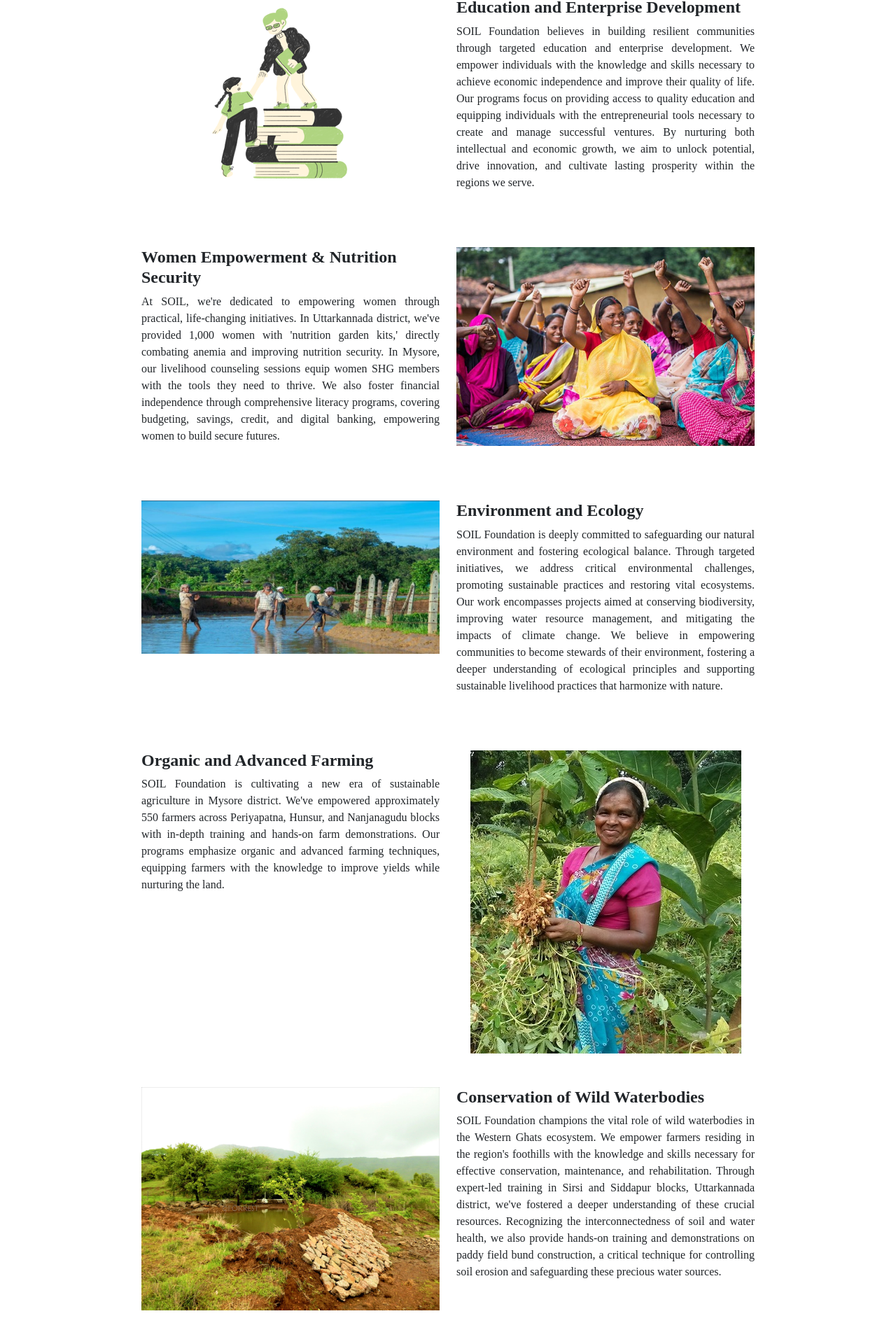
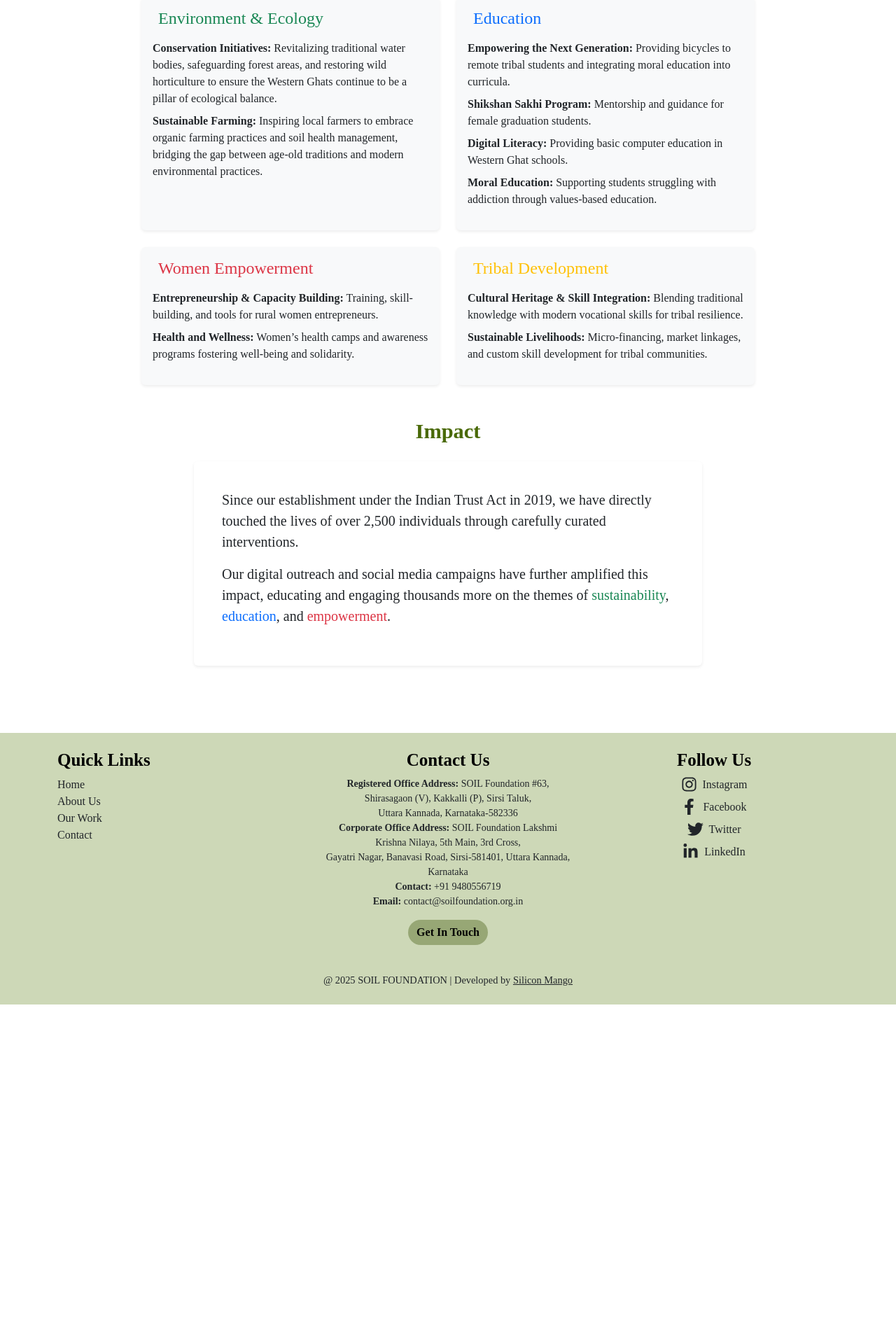
Before and after one commit to k121mayur/SOIL_Foundation, a React (Create React App) app: page /work in a window 1280 px wide. Shown: the part 434-2354 px from the top of the page at 70% size. After the commit the page ends 1869 px from the top, so only its background shows below. Built offline with nearby package versions, Linux system fonts and the light colour scheme.

Commit message:
Updated website with meeting with Virendra Sir

```diff
--- a/src/components/CustomNavbar.jsx
+++ b/src/components/CustomNavbar.jsx
@@ -122,7 +122,6 @@ function CustomNavbar() {
             >
               <NavDropdown.Item as={HashLink} to="/work#areasOfWork">Areas of Work</NavDropdown.Item>
               <NavDropdown.Item as={HashLink} to="/work#impact">Impact</NavDropdown.Item>
-              <NavDropdown.Item as={HashLink} to="/work#objectives">Objectives</NavDropdown.Item>
             </NavDropdown>
 
             {/* Contact Us Link */}
--- a/src/pages/HomePage.jsx
+++ b/src/pages/HomePage.jsx
@@ -5,6 +5,8 @@ import Education from "../images/1.2.png";
 import WomenEmpowerment from "../images/3.png";
 import Environment from "../images/4.png";
 import "bootstrap/dist/css/bootstrap.min.css"; // Import Bootstrap CSS
+import Education_modern from '../images/7.png';
+import tribal_developemnt from "../assets/Tribal Development.jpg";
 
 function HomePage() {
   return (
@@ -155,7 +157,7 @@ function HomePage() {
 
         {/* Container for the 3 images in a row */}
         <Row className="d-flex justify-content-center">
-          <Col md={4} className="text-center mb-4">
+          <Col md={3} className="text-center mb-4">
             {/* 1st Box */}
             <div>
               <img
@@ -177,7 +179,7 @@ function HomePage() {
           </Col>
 
           {/* 2nd Box */}
-          <Col md={4} className="text-center mb-4">
+          <Col md={3} className="text-center mb-4">
             <div>
               <img
                 src={WomenEmpowerment}
@@ -198,10 +200,10 @@ function HomePage() {
           </Col>
 
           {/* 3rd Box */}
-          <Col md={4} className="text-center mb-4">
+          <Col md={3} className="text-center mb-4">
             <div>
               <img
-                src={Education}
+                src={Education_modern}
                 alt="Education and Enterprise Development"
                 className="img-fluid"
               />
@@ -218,10 +220,10 @@ function HomePage() {
             </p>
           </Col>
           {/* 3rd Box */}
-          <Col md={4} className="text-center mb-4">
+          <Col md={3} className="text-center mb-4">
             <div>
               <img
-                src={Education}
+                src={tribal_developemnt}
                 alt="Tribal Development"
                 className="img-fluid"
               />
--- a/src/pages/OurWorkPage.jsx
+++ b/src/pages/OurWorkPage.jsx
@@ -52,103 +52,106 @@ function OurWorkPage() {
           <h2 className="section-heading text-center mb-4" style={{ color: '#496907', fontFamily: 'Times New Roman, Noto Serif Devnagri', fontSize: '1.9rem', fontWeight: '900' }}>
             Areas of Operations
           </h2>
+           <div class="row g-4">
+            <div class="col-md-6 ">
+              <div class="card shadow-sm h-100 border-0 bg-light">
+                <div class="card-body">
+                  <h4 class="card-title text-success mb-3">
+                    <i class="bi bi-tree-fill me-2"></i>Environment & Ecology
+                  </h4>
+                  <ul class="list-unstyled">
+                    <li>
+                      <strong>Conservation Initiatives:</strong> Revitalizing
+                      traditional water bodies, safeguarding forest areas, and
+                      restoring wild horticulture to ensure the Western Ghats
+                      continue to be a pillar of ecological balance.
+                    </li>
+                    <li class="mt-2">
+                      <strong>Sustainable Farming:</strong> Inspiring local
+                      farmers to embrace organic farming practices and soil
+                      health management, bridging the gap between age-old
+                      traditions and modern environmental practices.
+                    </li>
+                  </ul>
+                </div>
+              </div>
+            </div>
 
-          {/* Education and Enterprise Development */}
-          <Row className="mb-5">
-            <Col md={6} className="text-center">
-              <img src={Education} alt="Education and Enterprise Development" className="img-fluid" style={{ maxWidth: '100%', height: 'auto' }} />
-            </Col>
-            <Col md={6} className="mb-3">
-              <h4 className="fw-bold" style={{ fontFamily: 'Times New Roman, Noto Serif Devnagri' }}>Education and Enterprise Development</h4>
-              <p style={{ textAlign: 'justify', fontFamily: 'Times New Roman, Noto Serif Devnagri' }}>
-                SOIL Foundation believes in building resilient communities through targeted
-                education and enterprise development. We empower individuals with the knowledge
-                and skills necessary to achieve economic independence and improve their quality
-                of life. Our programs focus on providing access to quality education and
-                equipping individuals with the entrepreneurial tools necessary to create and
-                manage successful ventures. By nurturing both intellectual and economic growth,
-                we aim to unlock potential, drive innovation, and cultivate lasting prosperity
-                within the regions we serve.
-              </p>
-            </Col>
-          </Row>
+            <div class="col-md-6">
+              <div class="card shadow-sm h-100 border-0 bg-light">
+                <div class="card-body">
+                  <h4 class="card-title text-primary mb-3">
+                    <i class="bi bi-book-fill me-2"></i>Education
+                  </h4>
+                  <ul class="list-unstyled">
+                    <li>
+                      <strong>Empowering the Next Generation:</strong> Providing
+                      bicycles to remote tribal students and integrating moral
+                      education into curricula.
+                    </li>
+                    <li class="mt-2">
+                      <strong>Shikshan Sakhi Program:</strong> Mentorship and
+                      guidance for female graduation students.
+                    </li>
+                    <li class="mt-2">
+                      <strong>Digital Literacy:</strong> Providing basic
+                      computer education in Western Ghat schools.
+                    </li>
+                    <li class="mt-2">
+                      <strong>Moral Education:</strong> Supporting students
+                      struggling with addiction through values-based education.
+                    </li>
+                  </ul>
+                </div>
+              </div>
+            </div>
 
-          {/* Women Empowerment & Nutrition Security */}
-          <Row className="mb-5">
-            <Col md={6} className="order-md-2 text-center">
-              <img src={womenEmpowerment} alt="Women Empowerment" className="img-fluid" style={{ maxWidth: '100%', height: 'auto' }} />
-            </Col>
-            <Col md={6} className="order-md-1 mb-3">
-              <h4 className="fw-bold" style={{ fontFamily: 'Times New Roman, Noto Serif Devnagri' }}>Women Empowerment & Nutrition Security</h4>
-              <p style={{ textAlign: 'justify', fontFamily: 'Times New Roman, Noto Serif Devnagri' }}>
-                At SOIL, we're dedicated to empowering women through practical, life-changing
-                initiatives. In Uttarkannada district, we've provided 1,000 women with
-                'nutrition garden kits,' directly combating anemia and improving nutrition
-                security. In Mysore, our livelihood counseling sessions equip women SHG members
-                with the tools they need to thrive. We also foster financial independence
-                through comprehensive literacy programs, covering budgeting, savings, credit,
-                and digital banking, empowering women to build secure futures.
-              </p>
-            </Col>
-          </Row>
+            <div class="col-md-6">
+              <div class="card shadow-sm h-100 border-0 bg-light">
+                <div class="card-body">
+                  <h4 class="card-title text-danger mb-3">
+                    <i class="bi bi-gender-female me-2"></i>Women Empowerment
+                  </h4>
+                  <ul class="list-unstyled">
+                    <li>
+                      <strong>Entrepreneurship & Capacity Building:</strong>{" "}
+                      Training, skill-building, and tools for rural women
+                      entrepreneurs.
+                    </li>
+                    <li class="mt-2">
+                      <strong>Health and Wellness:</strong> Women’s health camps
+                      and awareness programs fostering well-being and
+                      solidarity.
+                    </li>
+                  </ul>
+                </div>
+              </div>
+            </div>
 
-          {/* Environment and Ecology */}
-          <Row className="mb-5">
-            <Col md={6} className="text-center">
-              <img src={Ecology} alt="Environment and Ecology" className="img-fluid" style={{ maxWidth: '100%', height: 'auto' }} />
-            </Col>
-            <Col md={6} className="mb-3">
-              <h4 className="fw-bold" style={{ fontFamily: 'Times New Roman, Noto Serif Devnagri' }}>Environment and Ecology</h4>
-              <p style={{ textAlign: 'justify', fontFamily: 'Times New Roman, Noto Serif Devnagri' }}>
-                SOIL Foundation is deeply committed to safeguarding our natural environment
-                and fostering ecological balance. Through targeted initiatives, we address
-                critical environmental challenges, promoting sustainable practices and
-                restoring vital ecosystems. Our work encompasses projects aimed at conserving
-                biodiversity, improving water resource management, and mitigating the impacts
-                of climate change. We believe in empowering communities to become stewards
-                of their environment, fostering a deeper understanding of ecological principles
-                and supporting sustainable livelihood practices that harmonize with nature.
-              </p>
-            </Col>
-          </Row>
+            <div class="col-md-6">
+              <div class="card shadow-sm h-100 border-0 bg-light">
+                <div class="card-body">
+                  <h4 class="card-title text-warning mb-3">
+                    <i class="bi bi-people-fill me-2"></i>Tribal Development
+                  </h4>
+                  <ul class="list-unstyled">
+                    <li>
+                      <strong>Cultural Heritage & Skill Integration:</strong>{" "}
+                      Blending traditional knowledge with modern vocational
+                      skills for tribal resilience.
+                    </li>
+                    <li class="mt-2">
+                      <strong>Sustainable Livelihoods:</strong> Micro-financing,
+                      market linkages, and custom skill development for tribal
+                      communities.
+                    </li>
+                  </ul>
+                </div>
+              </div>
+            </div>
+          </div>
 
-          {/* Organic and Advanced Farming */}
-          <Row className="mb-5">
-            <Col md={6} className="order-md-2 text-center">
-              <img src={organicFarming} alt="Organic and Advanced Farming" className="img-fluid" style={{ maxWidth: '100%', height: 'auto' }} />
-            </Col>
-            <Col md={6} className="order-md-1 mb-3">
-              <h4 className="fw-bold" style={{ fontFamily: 'Times New Roman, Noto Serif Devnagri' }}>Organic and Advanced Farming</h4>
-              <p style={{ textAlign: 'justify', fontFamily: 'Times New Roman, Noto Serif Devnagri' }}>
-                SOIL Foundation is cultivating a new era of sustainable agriculture in Mysore
-                district. We've empowered approximately 550 farmers across Periyapatna, Hunsur,
-                and Nanjanagudu blocks with in-depth training and hands-on farm demonstrations.
-                Our programs emphasize organic and advanced farming techniques, equipping
-                farmers with the knowledge to improve yields while nurturing the land.
-              </p>
-            </Col>
-          </Row>
 
-          {/* Conservation of Wild Water Bodies */}
-          <Row className="mb-5">
-            <Col md={6} className="text-center">
-              <img src={Water} alt="Conservation of Wild Waterbodies" className="img-fluid" style={{ maxWidth: '100%', height: 'auto' }} />
-            </Col>
-            <Col md={6} className="mb-3">
-              <h4 className="fw-bold" style={{ fontFamily: 'Times New Roman, Noto Serif Devnagri' }}>Conservation of Wild Waterbodies</h4>
-              <p style={{ textAlign: 'justify', fontFamily: 'Times New Roman, Noto Serif Devnagri' }}>
-                SOIL Foundation champions the vital role of wild waterbodies in the Western
-                Ghats ecosystem. We empower farmers residing in the region's foothills with
-                the knowledge and skills necessary for effective conservation, maintenance,
-                and rehabilitation. Through expert-led training in Sirsi and Siddapur blocks,
-                Uttarkannada district, we've fostered a deeper understanding of these crucial
-                resources. Recognizing the interconnectedness of soil and water health, we
-                also provide hands-on training and demonstrations on paddy field bund
-                construction, a critical technique for controlling soil erosion and
-                safeguarding these precious water sources.
-              </p>
-            </Col>
-          </Row>
         </section>
 
         {/* Impact Section */}
@@ -156,46 +159,34 @@ function OurWorkPage() {
           <h2 className="section-heading text-center mb-4" style={{ fontFamily: 'Times New Roman, Noto Serif Devnagri', fontSize: '1.9rem', fontWeight: '900' }}>
             Impact
           </h2>
-          <p style={{ textAlign: 'justify', fontFamily: 'Times New Roman, Noto Serif Devnagri' }}>
-            SOIL Foundation's diverse interventions have directly transformed the lives of 2,500 individuals, creating
-            tangible change within communities. Beyond direct impact, our strategic use of social media and other
-            platforms has amplified awareness on critical issues, extending our reach and influence to a broader
-            audience.
-          </p>
+          <div class="row justify-content-center">
+            <div class="col-lg-10">
+              <div class="card shadow-sm border-0 p-4">
+                <div class="card-body">
+                  <p class="lead mb-3">
+                    Since our establishment under the Indian Trust Act in{" "}
+                    <strong>2019</strong>, we have directly touched the lives of
+                    over <strong>2,500 individuals</strong> through carefully
+                    curated interventions.
+                  </p>
+                  <p class="lead mb-3">
+                    Our <strong>digital outreach</strong> and{" "}
+                    <strong>social media campaigns</strong> have further
+                    amplified this impact, educating and engaging thousands more
+                    on the themes of{" "}
+                    <span class="text-success">sustainability</span>,{" "}
+                    <span class="text-primary">education</span>, and{" "}
+                    <span class="text-danger">empowerment</span>.
+                  </p>
+                </div>
+              </div>
+            </div>
+          </div>
+
         </section>
 
-        {/* Objectives Section */}
-        <section id="objectives" className="mb-5">
-          <h2 className="section-heading text-center mb-4" style={{ fontFamily: 'Times New Roman, Noto Serif Devnagri', fontSize: '1.9rem', fontWeight: '900' }}>
-            Objectives
-          </h2>
-          <p style={{ textAlign: 'justify', maxWidth: '800px', margin: '0 auto', fontFamily: 'Times New Roman, Noto Serif Devnagri' }}>
-            <strong>Conserving Natural Resources and Ecological Rehabilitation:</strong>
-            <ul>
-              <li>SOIL aims to protect and preserve natural resources, including native herbs, plants, water bodies, and
-              forest areas. By doing so, they contribute to ecological balance and biodiversity.</li>
-              <li>The organization focuses on restoring damaged or degraded ecological aspects. This includes reviving
-              traditional water bodies, promoting wild horticulture, and revitalizing traditional farming systems.</li>
-            </ul>
-          </p>
-          <p style={{ textAlign: 'justify', maxWidth: '800px', margin: '0 auto', fontFamily: 'Times New Roman, Noto Serif Devnagri' }}>
-            <strong>Promoting Organic Farming to Support Farming Communities:</strong>
-            <ul>
-              <li>SOIL facilitates access to both forward and backward linkages for farmers. These linkages encompass
-                financial assistance, as well as non-financial support, to enhance agricultural productivity and
-                sustainability.</li>
-              <li>The organization motivates and assists farmers in transitioning to organic farming practices. Organic
-                methods contribute to soil health, reduce chemical inputs, and promote environmental well-being.</li>
-            </ul>
-          </p>
-          <p style={{ textAlign: 'justify', maxWidth: '800px', margin: '0 auto', fontFamily: 'Times New Roman, Noto Serif Devnagri' }}>
-            <strong>Community Organization and Women Empowerment:</strong>
-            <ul>
-              <li>SOIL works to organize and empower unorganized communities. By improving their standard of living,
-                they contribute to overall community well-being.</li>
-            </ul>
-          </p>
-        </section>
+
+
       </Container>
     </>
   );
```
Also changed, not shown: src/components/Footer.jsx (+47 -16 lines), src/pages/AboutUsPage.jsx (+8 -102 lines), src/assets/Tribal Development.jpg (added), src/assets/vinayashree_ceo.jpg (added).
